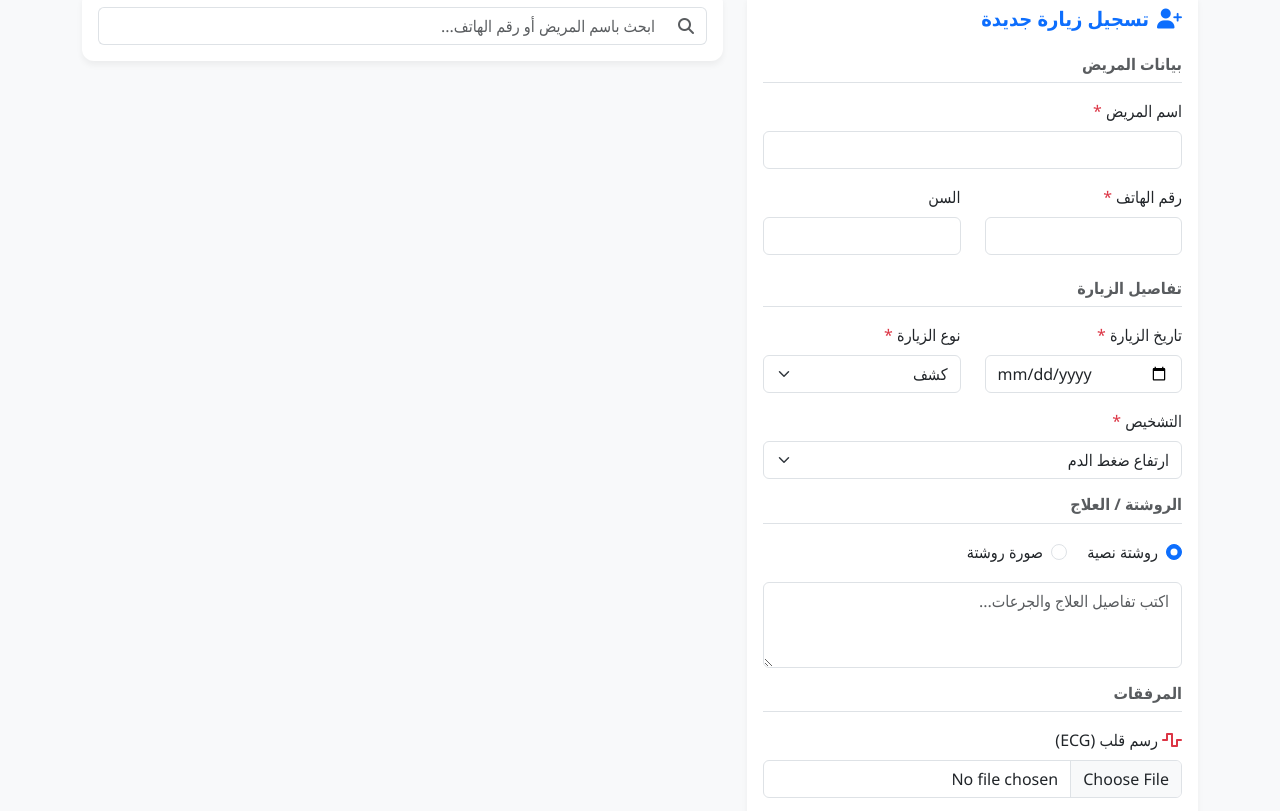
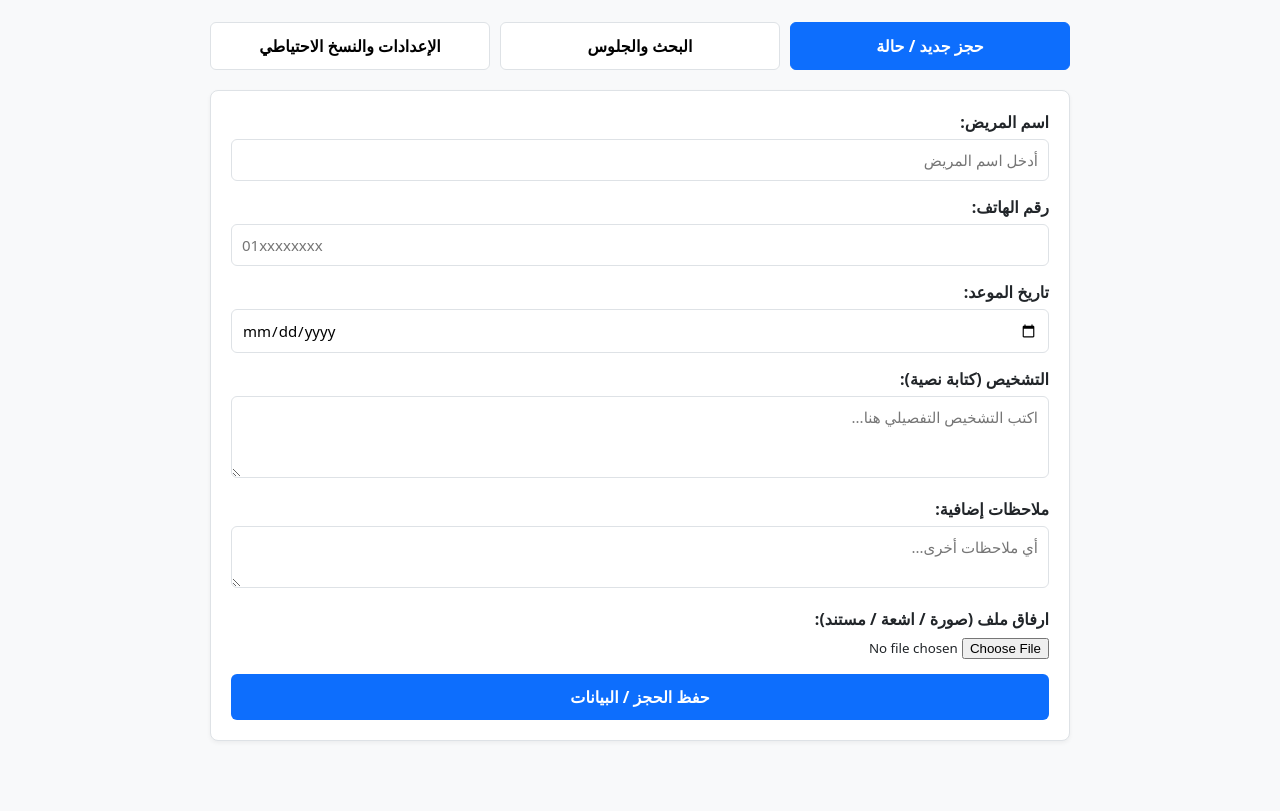
Before and after one commit to aliedu1122-star/clinic-app, a website: page public/index.html in a window 1280 px wide. Shown: the part 83-894 px from the top of the page. After the commit the page ends 844 px from the top, so only its background shows below. Drawn offline with nearby package versions, Linux system fonts and the light colour scheme.

Commit message:
Update index.html

```diff
--- a/public/index.html
+++ b/public/index.html
@@ -3,192 +3,228 @@
 <head>
     <meta charset="UTF-8">
     <meta name="viewport" content="width=device-width, initial-scale=1.0">
-    <title>إدارة عيادة أمراض القلب</title>
-    <!-- Bootstrap 5 RTL -->
-    <link rel="stylesheet" href="https://cdn.jsdelivr.net/npm/bootstrap@5.3.2/dist/css/bootstrap.rtl.min.css">
-    <!-- Font Awesome -->
-    <link rel="stylesheet" href="https://cdnjs.cloudflare.com/ajax/libs/font-awesome/6.4.2/css/all.min.css">
+    <title>نظام إدارة العيادة</title>
     <style>
+        :root {
+            --primary-color: #0d6efd;
+            --secondary-color: #6c757d;
+            --bg-color: #f8f9fa;
+            --card-bg: #ffffff;
+            --text-color: #212529;
+            --border-color: #dee2e6;
+        }
+
+        * {
+            box-sizing: border-box;
+            margin: 0;
+            padding: 0;
+            font-family: system-ui, -apple-system, "Segoe UI", Roboto, "Helvetica Neue", Arial, sans-serif;
+        }
+
         body {
-            background-color: #f8f9fa;
-            font-family: 'Segoe UI', Tahoma, Geneva, Verdana, sans-serif;
+            background-color: var(--bg-color);
+            color: var(--text-color);
+            padding: 20px;
+            max-width: 900px;
+            margin: 0 auto;
         }
-        .card {
-            border-radius: 12px;
-            box-shadow: 0 4px 6px rgba(0, 0, 0, 0.05);
+
+        header {
+            text-align: center;
+            margin-bottom: 25px;
+            padding-bottom: 15px;
+            border-bottom: 2px solid var(--border-color);
+        }
+
+        nav {
+            display: flex;
+            gap: 10px;
             margin-bottom: 20px;
         }
-        .patient-card {
-            transition: transform 0.2s;
+
+        .nav-btn {
+            flex: 1;
+            padding: 12px;
+            border: 1px solid var(--border-color);
+            background: var(--card-bg);
+            cursor: pointer;
+            font-size: 16px;
+            font-weight: bold;
+            border-radius: 6px;
+            transition: all 0.2s;
         }
-        .patient-card:hover {
-            transform: translateY(-2px);
+
+        .nav-btn.active {
+            background-color: var(--primary-color);
+            color: white;
+            border-color: var(--primary-color);
+        }
+
+        .tab-content {
+            display: none;
+            background: var(--card-bg);
+            padding: 20px;
+            border-radius: 8px;
+            border: 1px solid var(--border-color);
+            box-shadow: 0 2px 4px rgba(0,0,0,0.05);
+        }
+
+        .tab-content.active {
+            display: block;
+        }
+
+        .form-group {
+            margin-bottom: 15px;
+        }
+
+        label {
+            display: block;
+            margin-bottom: 6px;
+            font-weight: 600;
+        }
+
+        input[type="text"],
+        input[type="tel"],
+        input[type="date"],
+        textarea,
+        select {
+            width: 100%;
+            padding: 10px;
+            border: 1px solid var(--border-color);
+            border-radius: 6px;
+            font-size: 15px;
+        }
+
+        button.btn-submit,
+        button.btn-action {
+            background-color: var(--primary-color);
+            color: white;
+            border: none;
+            padding: 12px 20px;
+            font-size: 16px;
+            border-radius: 6px;
+            cursor: pointer;
+            width: 100%;
+            font-weight: bold;
+        }
+
+        button:disabled {
+            opacity: 0.6;
+            cursor: not-allowed;
+        }
+
+        .search-box {
+            display: flex;
+            gap: 10px;
+            margin-bottom: 20px;
+        }
+
+        .search-box input {
+            flex: 1;
+        }
+
+        .search-box button {
+            width: auto;
+            padding: 0 25px;
+        }
+
+        .result-card {
+            border: 1px solid var(--border-color);
+            padding: 15px;
+            border-radius: 6px;
+            margin-bottom: 12px;
+            background-color: #fafafa;
+        }
+
+        .result-card h3 {
+            color: var(--primary-color);
+            margin-bottom: 8px;
+        }
+
+        .result-card p {
+            margin-bottom: 5px;
+            font-size: 14px;
+        }
+
+        .file-link {
+            display: inline-block;
+            margin-top: 8px;
+            color: var(--primary-color);
+            text-decoration: none;
+            font-weight: bold;
+        }
+
+        .file-link:hover {
+            text-decoration: underline;
         }
     </style>
 </head>
 <body>
 
-    <nav class="navbar navbar-dark bg-primary mb-4 shadow-sm">
-        <div class="container d-flex justify-content-between">
-            <span class="navbar-brand mb-0 h1">
-                <i class="fa-solid fa-heart-pulse me-2"></i>نظام إدارة عيادة أمراض القلب
-            </span>
-            <a href="/api/export-backup" class="btn btn-light text-primary btn-sm fw-bold">
-                <i class="fa-solid fa-download me-1"></i> تنزيل نسخة احتياطية للكمبيوتر
-            </a>
-        </div>
+    <header>
+        <h1>نظام إدارة العيادة</h1>
+    </header>
+
+    <nav>
+        <button class="nav-btn active" data-tab="new-booking">حجز جديد / حالة</button>
+        <button class="nav-btn" data-tab="search">البحث والجلوس</button>
+        <button class="nav-btn" data-tab="settings">الإعدادات والنسخ الاحتياطي</button>
     </nav>
 
-    <div class="container mb-5">
-        <div class="row">
-
-            <!-- قسم النموذج (تسجيل / تعديل) -->
-            <div class="col-lg-5">
-                <div class="card border-0">
-                    <div class="card-header bg-white border-0 pt-3 pb-0">
-                        <div class="d-flex justify-content-between align-items-center">
-                            <h5 class="card-title text-primary fw-bold" id="formTitle">
-                                <i class="fa-solid fa-user-plus me-2"></i>تسجيل زيارة جديدة
-                            </h5>
-                            <button type="button" class="btn btn-sm btn-outline-secondary d-none" id="resetBtn" onclick="resetForm()">
-                                <i class="fa-solid fa-xmark me-1"></i>إلغاء التعديل
-                            </button>
-                        </div>
-                    </div>
-                    <div class="card-body">
-                        <form id="visitForm" enctype="multipart/form-data">
-                            <input type="hidden" id="visitId" name="visitId" value="">
-                            <input type="hidden" id="patientId" name="patientId" value="">
-
-                            <!-- بيانات المريض -->
-                            <h6 class="text-muted fw-bold border-bottom pb-2 mb-3">بيانات المريض</h6>
-
-                            <div class="mb-3">
-                                <label class="form-label">اسم المريض <span class="text-danger">*</span></label>
-                                <input type="text" class="form-control" id="name" name="name" required>
+    <!-- تبويب حجز جديد -->
+    <section id="new-booking" class="tab-content active">
+        <form id="booking-form">
+            <div class="form-group">
+                <label for="patient_name">اسم المريض:</label>
+                <input type="text" id="patient_name" name="patient_name" required placeholder="أدخل اسم المريض">
             </div>
 
-                            <div class="row">
-                                <div class="col-md-6 mb-3">
-                                    <label class="form-label">رقم الهاتف <span class="text-danger">*</span></label>
-                                    <input type="tel" class="form-control" id="phone" name="phone" required>
-                                </div>
-                                <div class="col-md-6 mb-3">
-                                    <label class="form-label">السن</label>
-                                    <input type="number" class="form-control" id="age" name="age" min="1" max="120">
-                                </div>
+            <div class="form-group">
+                <label for="phone">رقم الهاتف:</label>
+                <input type="tel" id="phone" name="phone" placeholder="01xxxxxxxx">
             </div>
 
-                            <!-- بيانات الزيارة -->
-                            <h6 class="text-muted fw-bold border-bottom pb-2 mb-3 mt-2">تفاصيل الزيارة</h6>
-
-                            <div class="row">
-                                <div class="col-md-6 mb-3">
-                                    <label class="form-label">تاريخ الزيارة <span class="text-danger">*</span></label>
-                                    <input type="date" class="form-control" id="visitDate" name="visitDate" required>
-                                </div>
-                                <div class="col-md-6 mb-3">
-                                    <label class="form-label">نوع الزيارة <span class="text-danger">*</span></label>
-                                    <select class="form-select" id="visitType" name="visitType" onchange="toggleCustomInput('visitType', 'customVisitTypeDiv')" required>
-                                        <option value="كشف">كشف</option>
-                                        <option value="استشارة">استشارة</option>
-                                        <option value="متابعة">متابعة</option>
-                                        <option value="آخر">آخر</option>
-                                    </select>
-                                </div>
+            <div class="form-group">
+                <label for="appointment_date">تاريخ الموعد:</label>
+                <input type="date" id="appointment_date" name="appointment_date">
             </div>
 
-                            <div class="mb-3 d-none" id="customVisitTypeDiv">
-                                <label class="form-label">حدد نوع الزيارة</label>
-                                <input type="text" class="form-control" id="customVisitType" name="customVisitType">
+            <div class="form-group">
+                <label for="diagnosis">التشخيص (كتابة نصية):</label>
+                <textarea id="diagnosis" name="diagnosis" rows="3" placeholder="اكتب التشخيص التفصيلي هنا..."></textarea>
             </div>
 
-                            <div class="mb-3">
-                                <label class="form-label">التشخيص <span class="text-danger">*</span></label>
-                                <select class="form-select" id="diagnosis" name="diagnosis" onchange="toggleCustomInput('diagnosis', 'customDiagnosisDiv')" required>
-                                    <option value="ارتفاع ضغط الدم">ارتفاع ضغط الدم</option>
-                                    <option value="قصور بالشرايين التاجية">قصور بالشرايين التاجية</option>
-                                    <option value="ضعف بعضلة القلب">ضعف بعضلة القلب</option>
-                                    <option value="آخر">آخر</option>
-                                </select>
+            <div class="form-group">
+                <label for="notes">ملاحظات إضافية:</label>
+                <textarea id="notes" name="notes" rows="2" placeholder="أي ملاحظات أخرى..."></textarea>
             </div>
 
-                            <div class="mb-3 d-none" id="customDiagnosisDiv">
-                                <label class="form-label">حدد التشخيص</label>
-                                <input type="text" class="form-control" id="customDiagnosis" name="customDiagnosis">
+            <div class="form-group">
+                <label for="attachment">ارفاق ملف (صورة / اشعة / مستند):</label>
+                <input type="file" id="attachment" name="attachment">
             </div>
 
-                            <!-- الروشتة -->
-                            <h6 class="text-muted fw-bold border-bottom pb-2 mb-3 mt-2">الروشتة / العلاج</h6>
+            <button type="submit" class="btn-submit">حفظ الحجز / البيانات</button>
+        </form>
+    </section>
 
-                            <div class="mb-3">
-                                <div class="form-check form-check-inline">
-                                    <input class="form-check-input" type="radio" name="medicationType" id="medTextRadio" value="text" checked onclick="toggleMedicationType('text')">
-                                    <label class="form-check-label" for="medTextRadio">روشتة نصية</label>
+    <!-- تبويب البحث -->
+    <section id="search" class="tab-content">
+        <div class="search-box">
+            <input type="text" id="search-input" placeholder="ابحث باسم المريض، رقم الهاتف، أو التشخيص...">
+            <button id="search-btn" class="btn-action">بحث</button>
         </div>
-                                <div class="form-check form-check-inline">
-                                    <input class="form-check-input" type="radio" name="medicationType" id="medImageRadio" value="image" onclick="toggleMedicationType('image')">
-                                    <label class="form-check-label" for="medImageRadio">صورة روشتة</label>
-                                </div>
-                            </div>
+        <div id="search-results"></div>
+    </section>
 
-                            <div class="mb-3" id="medicationTextDiv">
-                                <textarea class="form-control" id="medicationText" name="medicationText" rows="3" placeholder="اكتب تفاصيل العلاج والجرعات..."></textarea>
-                            </div>
-
-                            <div class="mb-3 d-none" id="medicationImageDiv">
-                                <input type="file" class="form-control" id="medicationImage" name="medicationImage" accept="image/*">
-                            </div>
-
-                            <!-- المرفقات -->
-                            <h6 class="text-muted fw-bold border-bottom pb-2 mb-3 mt-2">المرفقات</h6>
-
-                            <div class="mb-3">
-                                <label class="form-label"><i class="fa-solid fa-wave-square me-1 text-danger"></i>رسم قلب (ECG)</label>
-                                <input type="file" class="form-control" id="ecgFiles" name="ecgFiles" accept="image/*,.pdf">
-                            </div>
-
-                            <div class="mb-3">
-                                <label class="form-label"><i class="fa-solid fa-ultrasound me-1 text-primary"></i>إيكو (Echo)</label>
-                                <input type="file" class="form-control" id="echoFiles" name="echoFiles" accept="image/*,.pdf">
-                            </div>
-
-                            <div class="mb-3">
-                                <label class="form-label"><i class="fa-solid fa-vial me-1 text-warning"></i>تحاليل (Labs)</label>
-                                <input type="file" class="form-control" id="labFiles" name="labFiles" accept="image/*,.pdf">
-                            </div>
-
-                            <div class="mb-3">
-                                <label class="form-label"><i class="fa-solid fa-box-archive me-1 text-secondary"></i>أخرى (Other)</label>
-                                <input type="file" class="form-control" id="otherFiles" name="otherFiles" accept="image/*,.pdf">
-                            </div>
-
-                            <button type="submit" class="btn btn-primary w-100 fw-bold py-2 mt-3" id="submitBtn">
-                                <i class="fa-solid fa-floppy-disk me-1"></i>حفظ البيانات
-                            </button>
-                        </form>
-                    </div>
-                </div>
-            </div>
-
-            <!-- قسم البحث وعرض المرضى -->
-            <div class="col-lg-7">
-                <div class="card border-0 mb-3">
-                    <div class="card-body">
-                        <div class="input-group">
-                            <span class="input-group-text bg-white border-end-0"><i class="fa-solid fa-magnifying-glass text-muted"></i></span>
-                            <input type="text" class="form-control border-start-0" id="searchInput" placeholder="ابحث باسم المريض أو رقم الهاتف..." oninput="loadPatients()">
-                        </div>
-                    </div>
-                </div>
-
-                <div id="patientsContainer">
-                    <!-- كروت المرضى -->
-                </div>
-            </div>
-
-        </div>
-    </div>
+    <!-- تبويب الإعدادات والنسخ الاحتياطي -->
+    <section id="settings" class="tab-content">
+        <h2>النسخ الاحتياطي للبيانات</h2>
+        <p style="margin: 15px 0; color: var(--secondary-color);">
+            يمكنك تحميل كافة البيانات المسجلة في السحابة مع كافة الملفات والمرفقات المرفوعة في ملف مضغوط بصيغة ZIP بضغطة زر واحدة.
+        </p>
+        <button id="download-backup-btn" class="btn-submit">تنزيل نسخة احتياطية (ZIP)</button>
+    </section>
 
     <script src="app.js"></script>
 </body>
```
Lines whose indentation alone changed are shown as unchanged.
